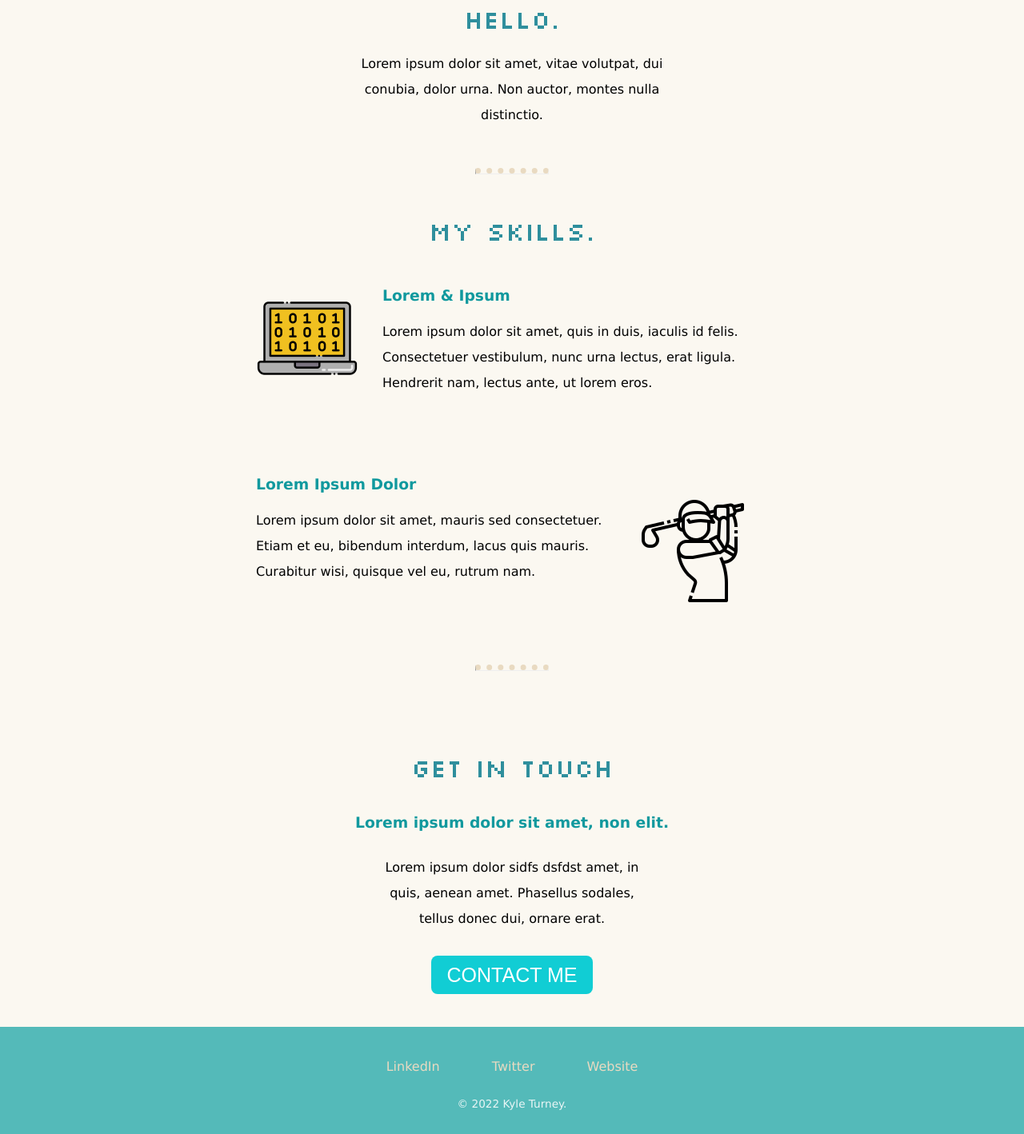
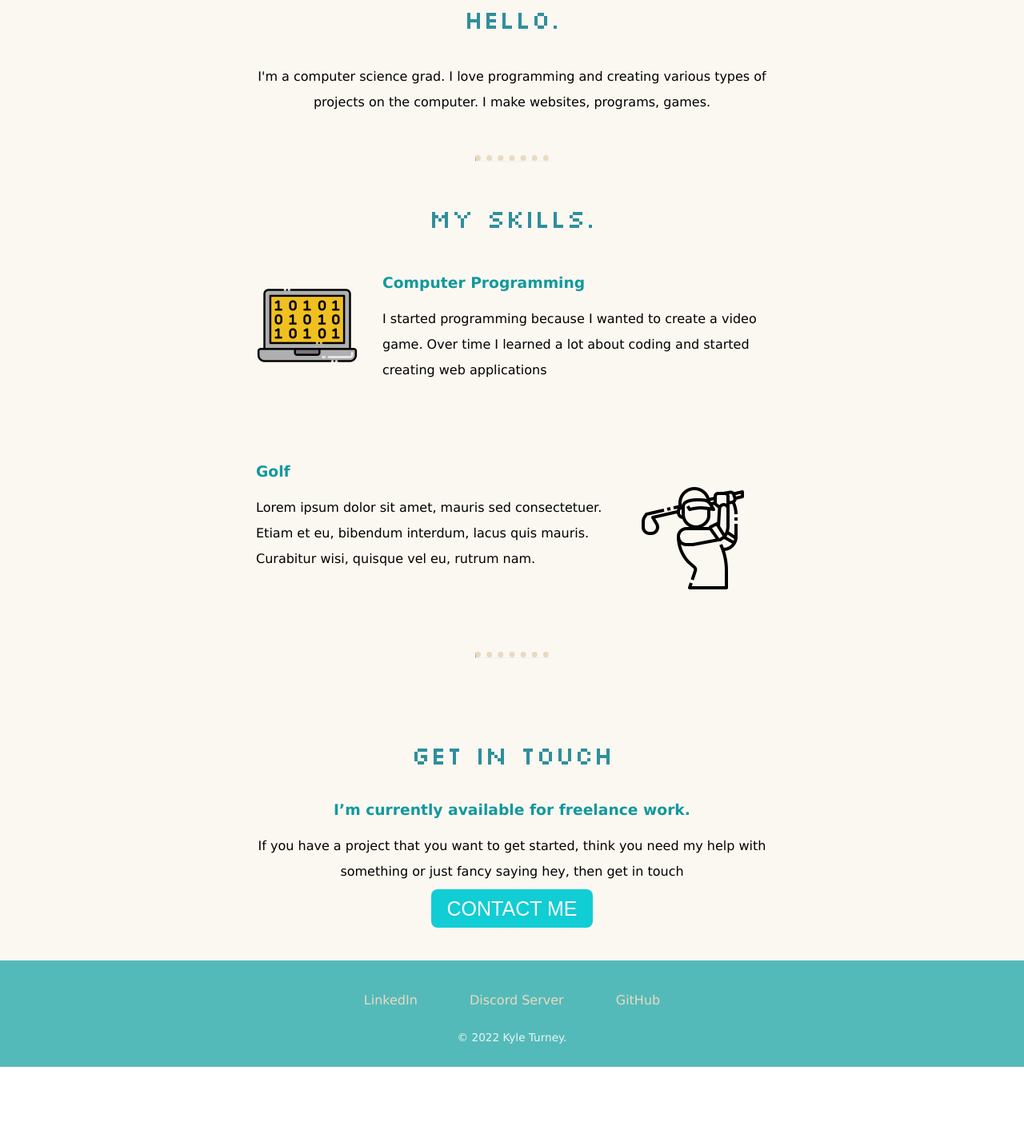
Before and after one commit to TrakusMajora/My_Personal_Website, a plain HTML site: page index.html in a window 1280 px wide. Shown: the part 953-2371 px from the top of the page at 80% size. After the commit the page ends 2287 px from the top, so only its background shows below. Drawn offline with Linux system fonts and the light colour scheme.

Commit message:
updated text and links

```diff
--- a/css/styles.css
+++ b/css/styles.css
@@ -41,12 +41,12 @@ p {
 
 .first-cloud {
   position: relative;
-  left: 250px;
+  left: 300px;
 }
 
 .second-cloud {
   position: absolute;
-  right: 50px;
+  left: 200px;
 }
 
 .mountain {
@@ -60,6 +60,8 @@ p {
 }
 
 .profile {
+  width: 50%;
+  max-width: 700px;
   padding-top: 30px;
   margin: auto;
 }
@@ -70,8 +72,6 @@ p {
 }
 
 .intro {
-  width: 30%;
-  margin: auto;
 }
 
 .middle-container {
@@ -80,8 +80,12 @@ p {
 
 .skill-row {
   width: 50%;
+  max-width: 700px;
   margin: 30px auto 100px;
   text-align: left;
+}
+
+.skill-row>p {
 }
 
 .programming-image {
@@ -111,12 +115,13 @@ p {
 }
 
 .contact-me {
+  width: 50%;
+  max-width: 700px;
   padding: 50px;
+  margin: auto;
 }
 
 .contact-me>p {
-  width: 30%;
-  margin: 30px auto 40px;
 }
 
 .bottom-container {
--- a/index.html
+++ b/index.html
@@ -22,35 +22,35 @@
       <div class="profile">
         <img class="profile-image" src="images/Ferghus.png" alt="profile-picture-image">
         <h2>Hello.</h2>
-        <p class="intro">Lorem ipsum dolor sit amet, vitae volutpat, dui conubia, dolor urna. Non auctor, montes nulla distinctio.</p>
+        <p class="intro">I'm a computer science grad. I love programming and creating various types of projects on the computer. I make websites, programs, games.</p>
       </div>
       <hr>
       <div class="skills">
         <h2>My Skills.</h2>
         <div class="skill-row">
           <img class="programming-image" src="images/programing.png" alt="Programming-image">
-          <h3>Lorem & Ipsum</h3>
-          <p class="code-skill-description">Lorem ipsum dolor sit amet, quis in duis, iaculis id felis. Consectetuer vestibulum, nunc urna lectus, erat ligula. Hendrerit nam, lectus ante, ut lorem eros.</p>
+          <h3>Computer Programming</h3>
+          <p class="code-skill-description">I started programming because I wanted to create a video game. Over time I learned a lot about coding and started creating web applications</p>
         </div>
         <div class="skill-row">
           <img class="golf-image" src="images/golf-player.png" alt="Golf-image">
-          <h3>Lorem Ipsum Dolor</h3>
+          <h3>Golf</h3>
           <p class="golf-skill-description">Lorem ipsum dolor sit amet, mauris sed consectetuer. Etiam et eu, bibendum interdum, lacus quis mauris. Curabitur wisi, quisque vel eu, rutrum nam.</p>
         </div>
       </div>
       <hr>
       <div class="contact-me">
         <h2>Get In Touch</h2>
-        <h3>Lorem ipsum dolor sit amet, non elit.</h3>
-        <p>Lorem ipsum dolor sidfs dsfdst amet, in quis, aenean amet. Phasellus sodales, tellus donec dui, ornare erat.</p>
+        <h3>I’m currently available for freelance work.</h3>
+        <p>If you have a project that you want to get started, think you need my help with something or just fancy saying hey, then get in touch</p>
         <a class="btn" href="mailto:KyleTurney13@gmail.com">CONTACT ME</a>
       </div>
     </div>
 
     <div class="bottom-container">
-      <a class="footer-link" href="https://www.linkedin.com/">LinkedIn</a>
-      <a class="footer-link" href="https://twitter.com/">Twitter</a>
-      <a class="footer-link" href="https://www.appbrewery.co/">Website</a>
+      <a class="footer-link" target="_blank" href="https://www.linkedin.com/in/kyle-turney-39970170/">LinkedIn</a>
+      <a class="footer-link" target="_blank" href="https://discord.gg/nfSJahdY">Discord Server</a>
+      <a class="footer-link" target="_blank" href="https://github.com/TrakusMajora">GitHub</a>
       <p>© 2022 Kyle Turney.</p>
     </div>
 
```
